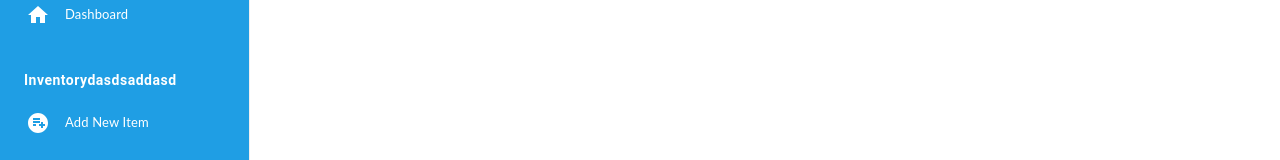
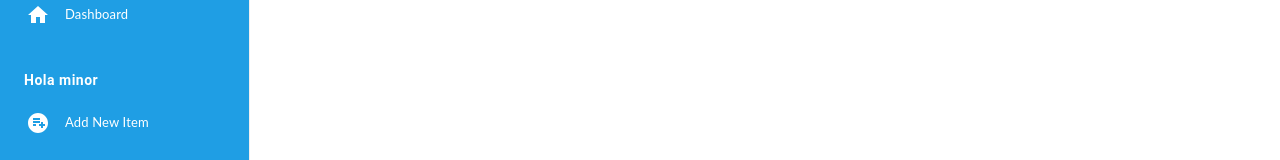
Before and after one commit to EmmanuelHdez/management-inventory-admin, a React (Create React App) app: page / in a window 1280 px wide. Shown: the part 277-437 px from the top of the page. Built offline with nearby package versions, Linux system fonts and the light colour scheme.

Commit message:
(MINOR) updatesss

```diff
--- a/src/views/global/Menu.jsx
+++ b/src/views/global/Menu.jsx
@@ -119,7 +119,7 @@ function SideMenu () {
                                 fontWeight={600}
                                 style={{ opacity: collapsed ? 0 : 1, letterSpacing: '0.5px' }}
                             >
-                                Inventorydasdsaddasd
+                                Hola minor
                             </Typography>
                         </div>
 
```
